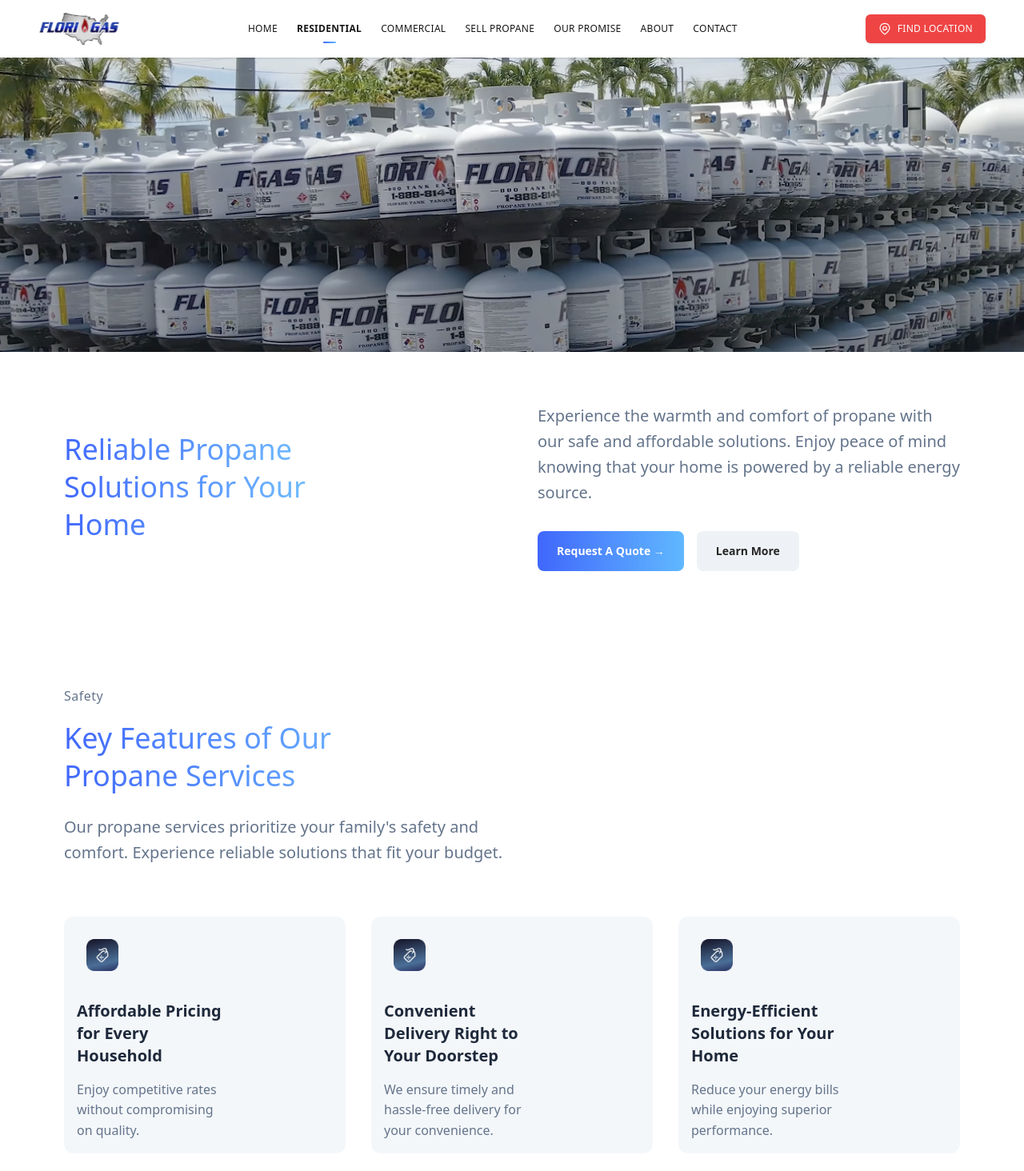
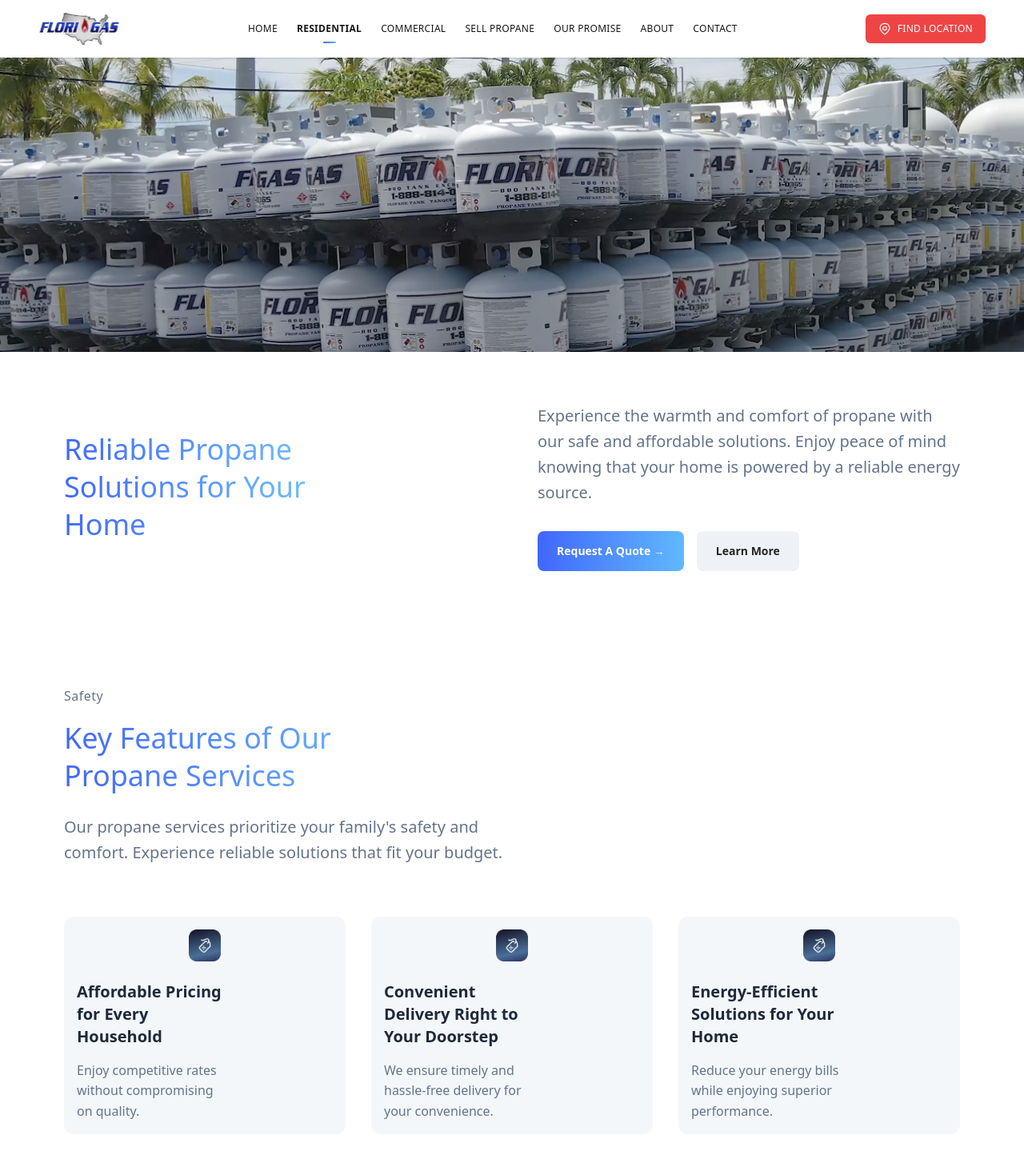
Before and after one commit to khurram-irshad/floris-gas, a Next.js app: page /residential in a window 1280 px wide. Shown: the top 1464 px of the page at 80% size. Built offline with nearby package versions, Linux system fonts and the light colour scheme; a web font is replaced by a local one.

Commit message:
minor fixes

```diff
--- a/src/components/sections/FeaturesSection.css
+++ b/src/components/sections/FeaturesSection.css
@@ -87,8 +87,6 @@
   display: flex;
   align-items: center;
   justify-content: center;
-  width: 4rem;
-  height: 4rem;
   background: #f3f4f6;
   border-radius: 0.75rem;
 }
--- a/src/components/sections/IndustriesWeServe.tsx
+++ b/src/components/sections/IndustriesWeServe.tsx
@@ -8,7 +8,7 @@ const industriesData = [
     id: 1,
     category: "Restaurants & Food Service",
     title: "High-performance propane solutions for commercial kitchens, grilling, and cooking operations with consistent heat and reliability.",
-    image: "/c-kitchen.jpg",
+    image: "/C-kitchen.jpg",
     features: [
       "Commercial kitchen equipment",
       "Outdoor grilling stations",
--- a/src/components/sections/KeyFeaturesSection.css
+++ b/src/components/sections/KeyFeaturesSection.css
@@ -64,8 +64,6 @@
   display: flex;
   align-items: center;
   justify-content: center;
-  width: 4rem;
-  height: 4rem;
   border-radius: 0.75rem;
 }
 
```
